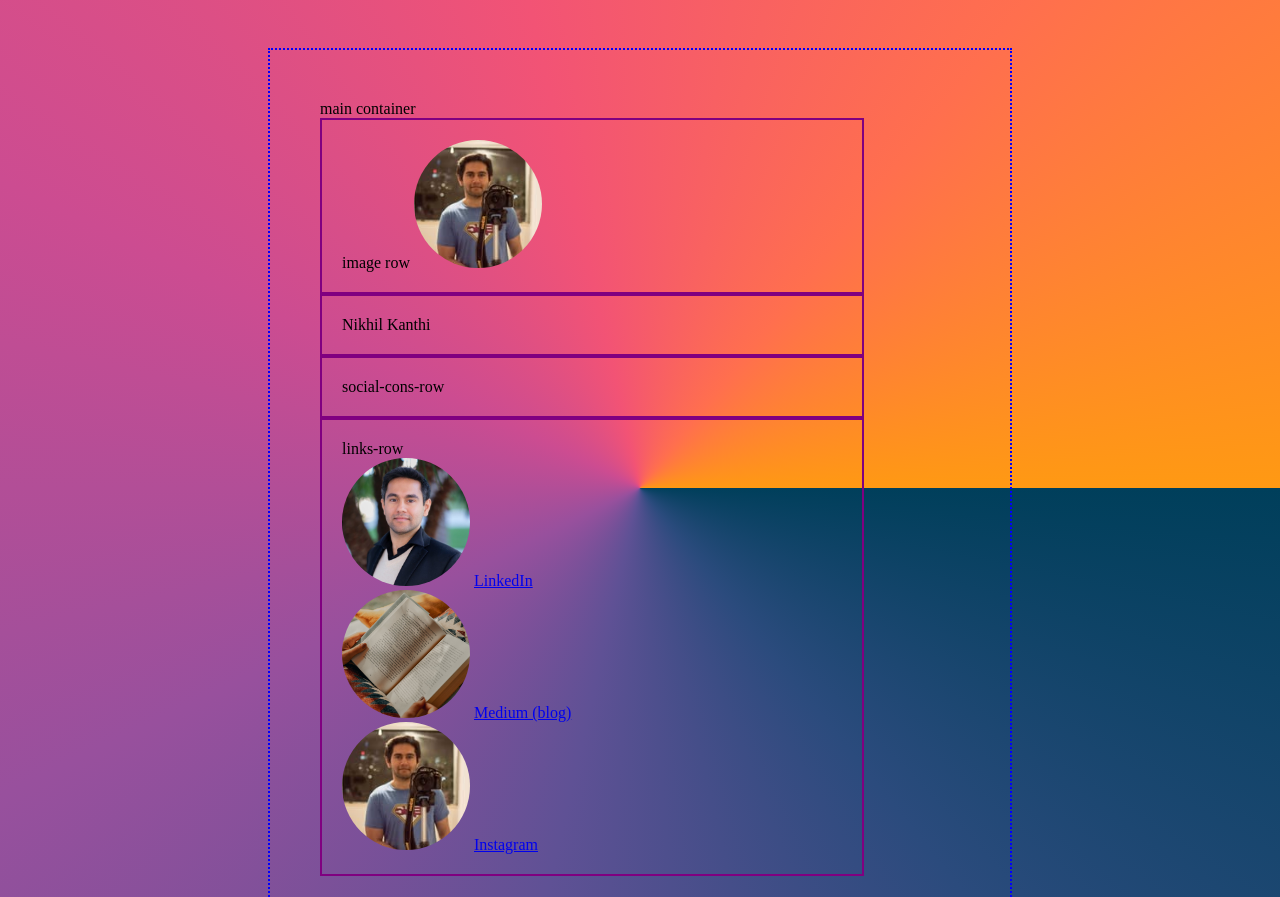
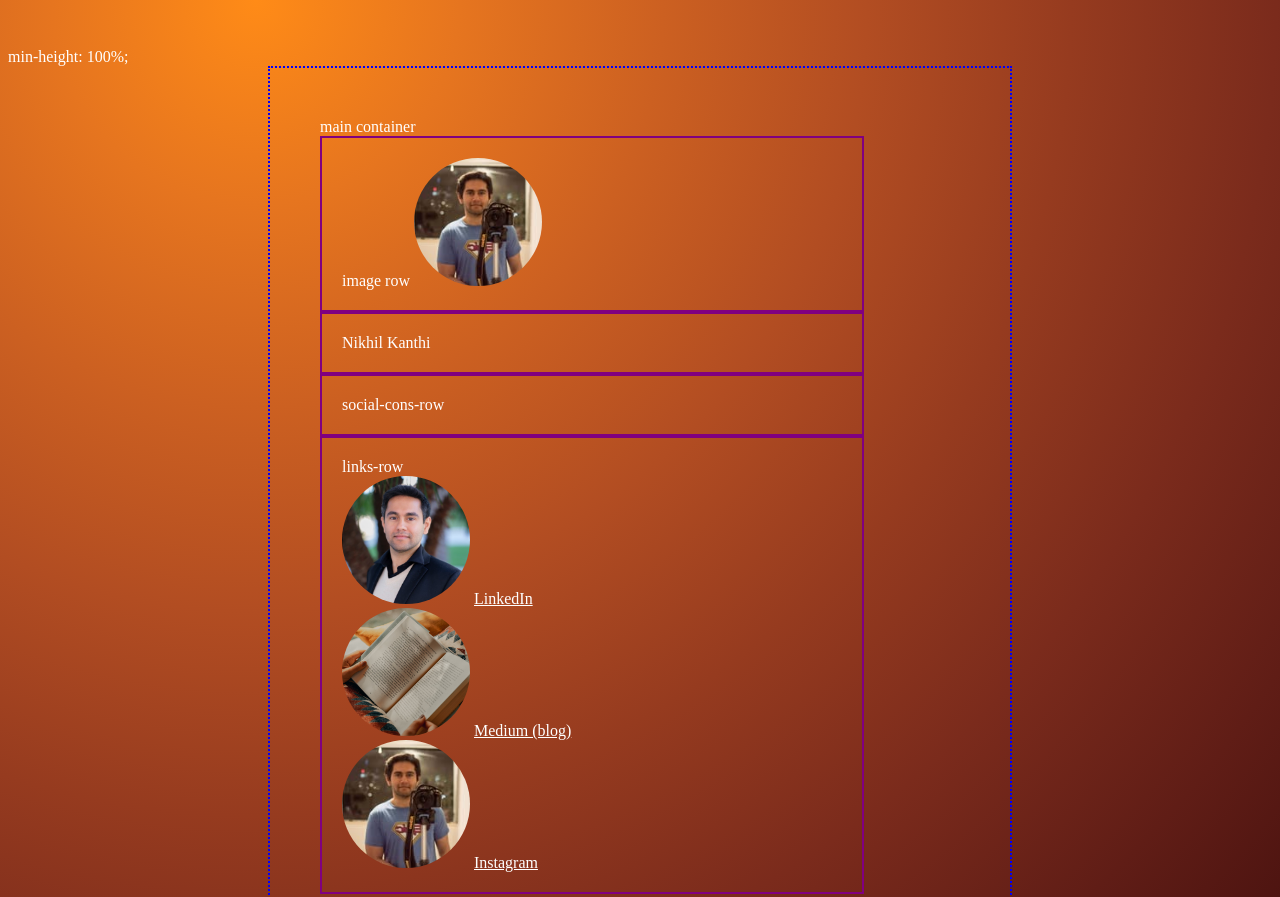
Before and after one commit to nikhilkanthi-creator/link-in-bio, a plain HTML site: page index.html in a window 1280 px wide. Shown: the top 897 px of the page. Drawn offline with Linux system fonts and the light colour scheme.

Commit message:
text white

```diff
--- a/index.html
+++ b/index.html
@@ -1,5 +1,6 @@
 <!DOCTYPE html>
 <html>
+  min-height: 100%;
   <head>
     <meta charset="UTF-8">
     <title>Nikhil Kanthi</title>
@@ -21,9 +22,14 @@
       }
 
       body {
+        min-height: 100%;
         padding-top: 40px;
         padding-bottom: 40px;
-        background: conic-gradient(from 90deg at 50% 50%, #003f5b, #2b4b7d, #5f5195, #98509d, #cc4c91, #f25375, #ff6f4e, #ff9913);
+        background: radial-gradient(circle at 20% 0%, #ff8b17, #e6751f, #cc6021, #b24d22, #963b1f, #7b2b1c, #601d16, #45100e);
+        color: rgba(255, 255, 255, 1.0);
+      }
+      a {
+        color: rgba(255, 255, 255, 1.0);
       }
       .avatar-image{
         width: 128px;
```
